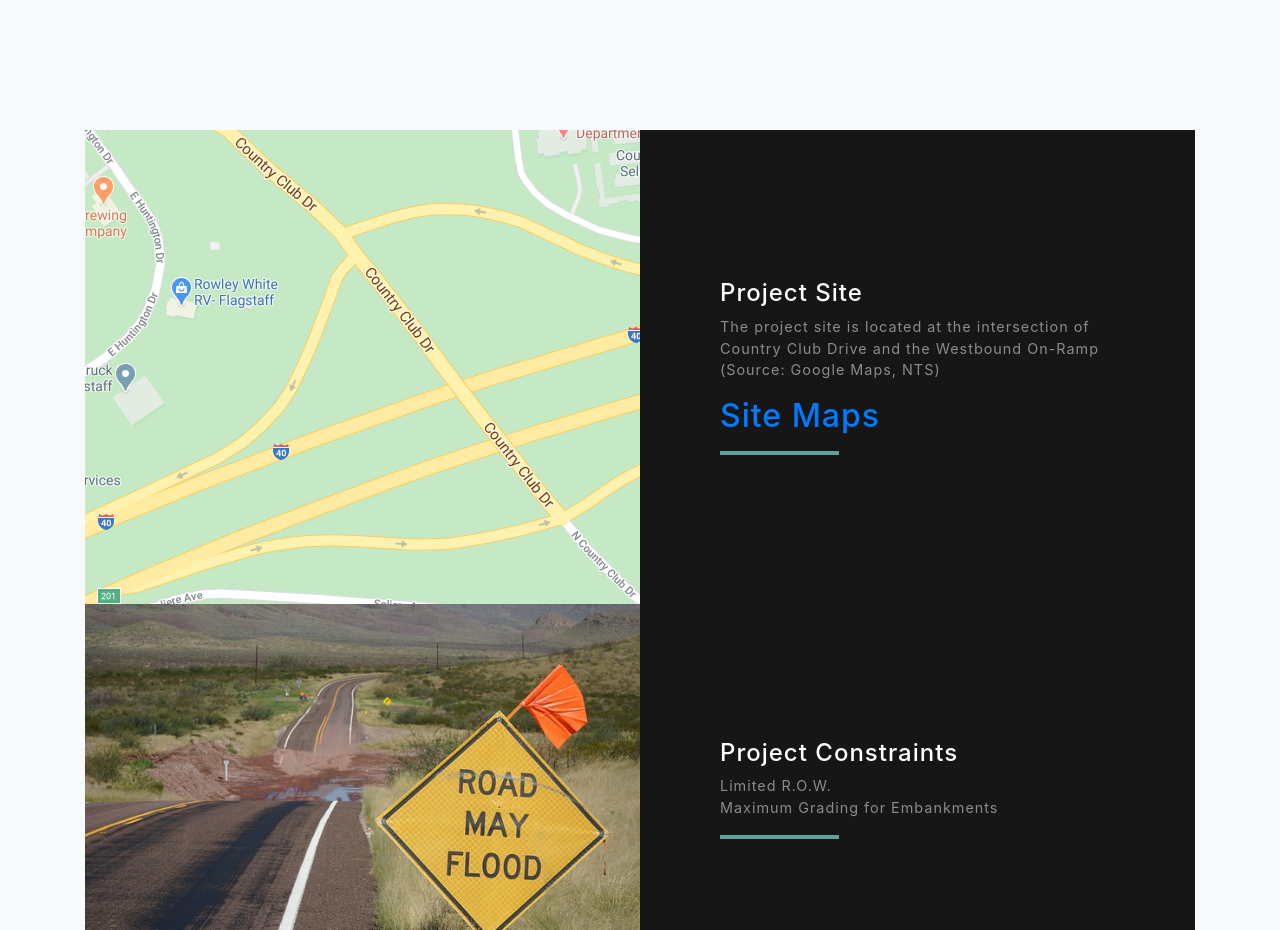
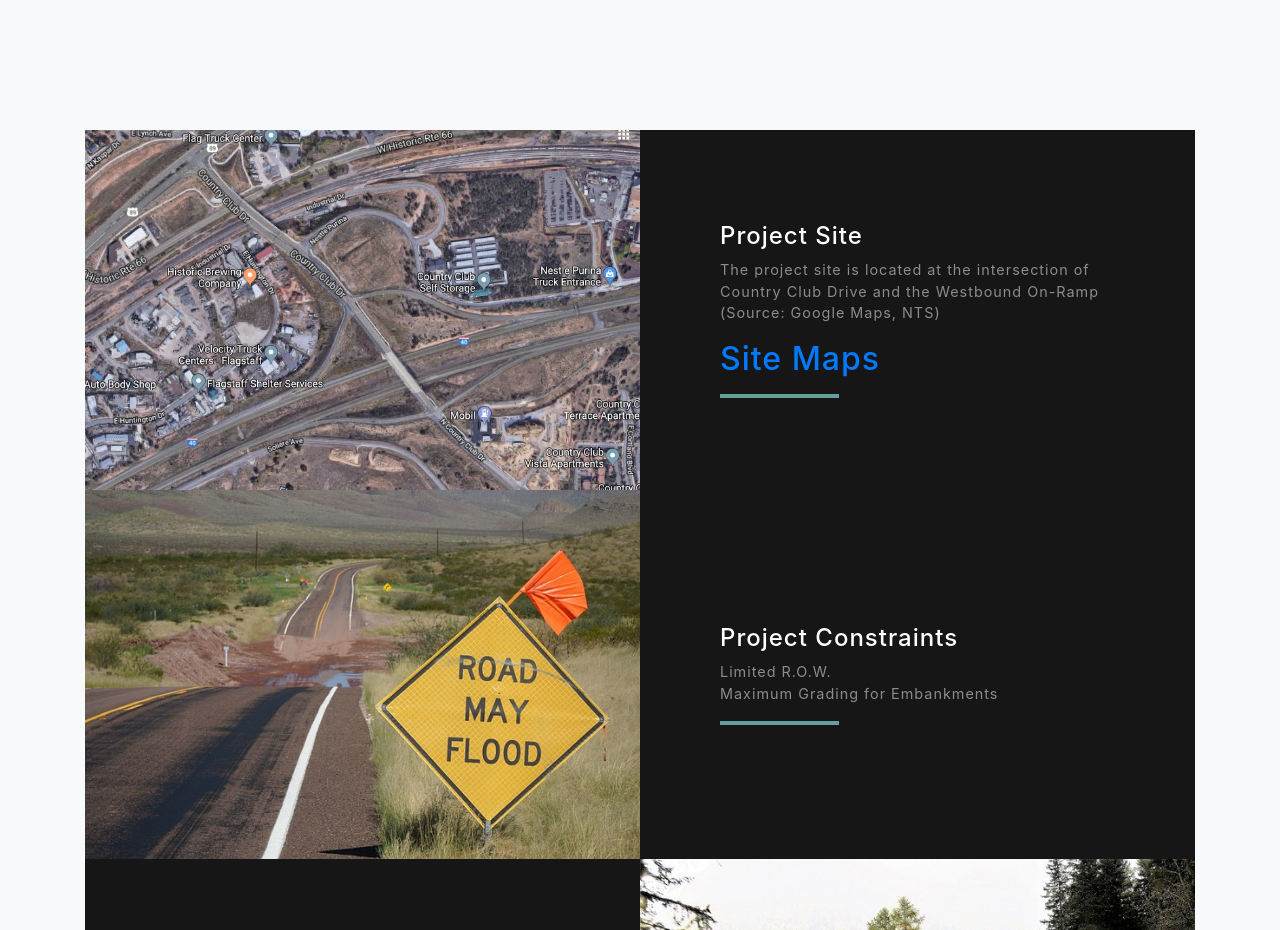
Before and after one commit to feazachious12/fearzachious12, a website with bundled scripts: page index.html in a window 1280 px wide. Shown: the part 1300-2230 px from the top of the page. Built offline with nearby package versions, Linux system fonts and the light colour scheme; files whose address does not match are found by name.

Commit message:
Update index.html

```diff
--- a/index.html
+++ b/index.html
@@ -94,7 +94,7 @@
       <!-- Project One Row -->
       <div class="row justify-content-center no-gutters mb-5 mb-lg-0">
         <div class="col-lg-6">
-          <img src="WebsiteMapPI.png" alt="">
+        <img class="img-fluid" src="img/site.jpg" alt="sadsds">
         </div>
         <div class="col-lg-6">
           <div class="bg-black text-center h-100 project">
```
